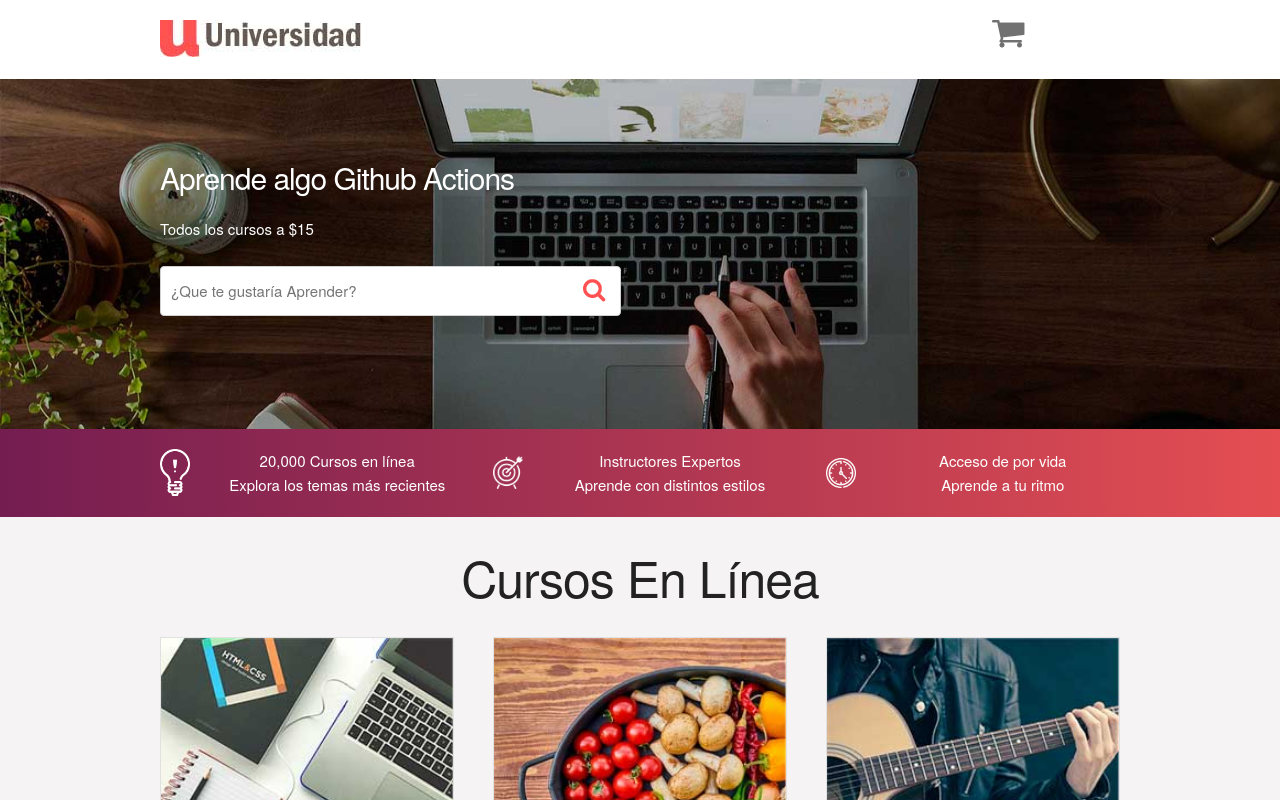
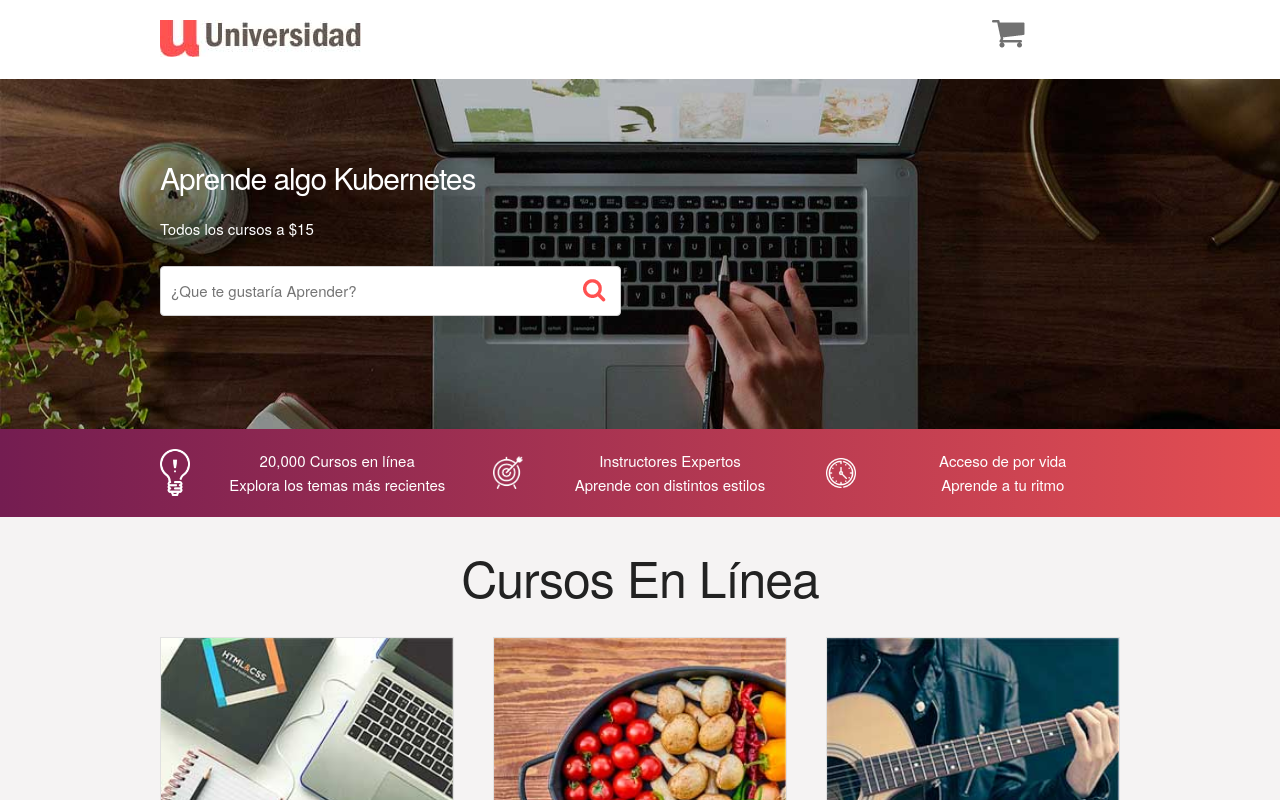
Before and after one commit to AlanClausel/Desafio16-17-Kubernetes, a plain HTML site: page docker/public_html/index.html in a window 1280 px wide. Shown: the top 800 px of the page. Drawn offline with Linux system fonts and the light colour scheme.

Commit message:
Cambio 1

```diff
--- a/docker/public_html/index.html
+++ b/docker/public_html/index.html
@@ -50,7 +50,7 @@
             <div class="row">
                     <div class="six columns">
                         <div class="contenido-hero">
-                                <h2>Aprende algo Github Actions</h2>
+                                <h2>Aprende algo Kubernetes</h2>
                                 <p>Todos los cursos a $15</p>
                                 <form action="#" id="busqueda" method="post" class="formulario">
                                     <input class="u-full-width" type="text" placeholder="¿Que te gustaría Aprender?" id="buscador">
```
